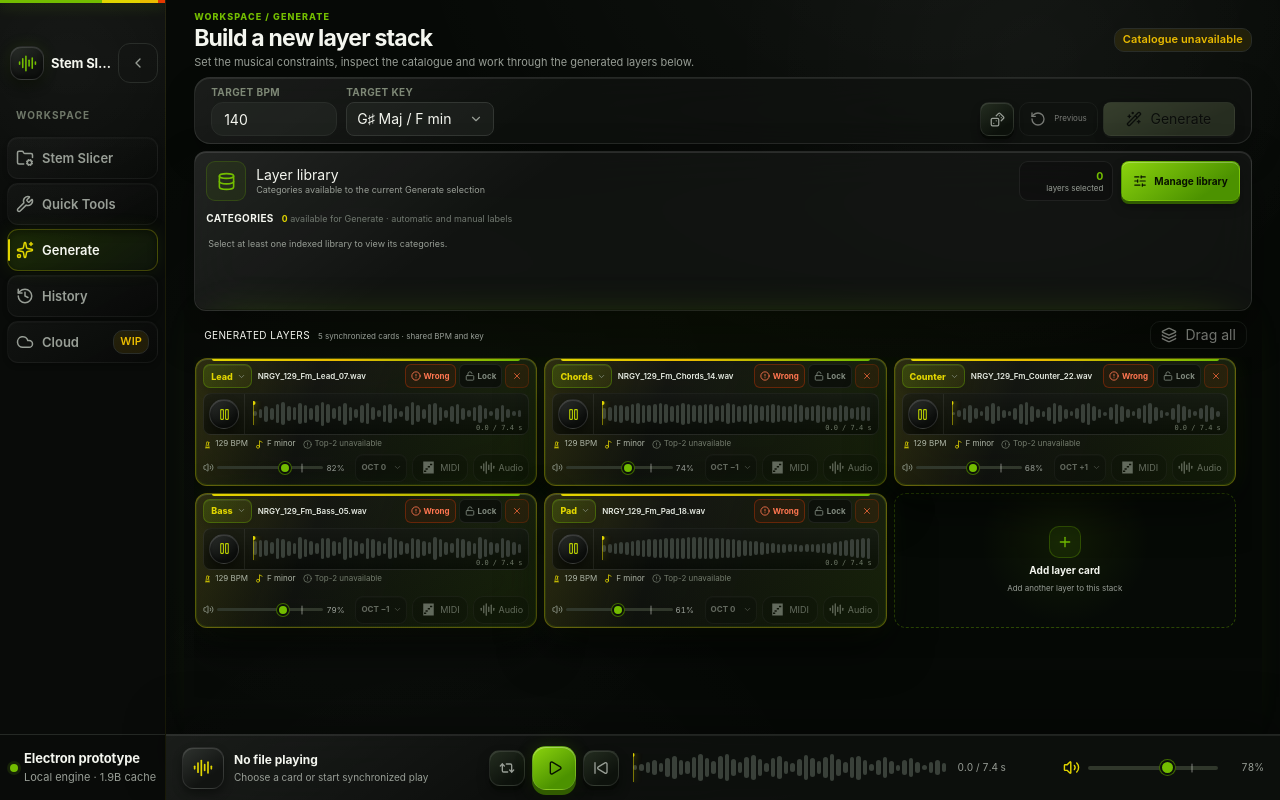
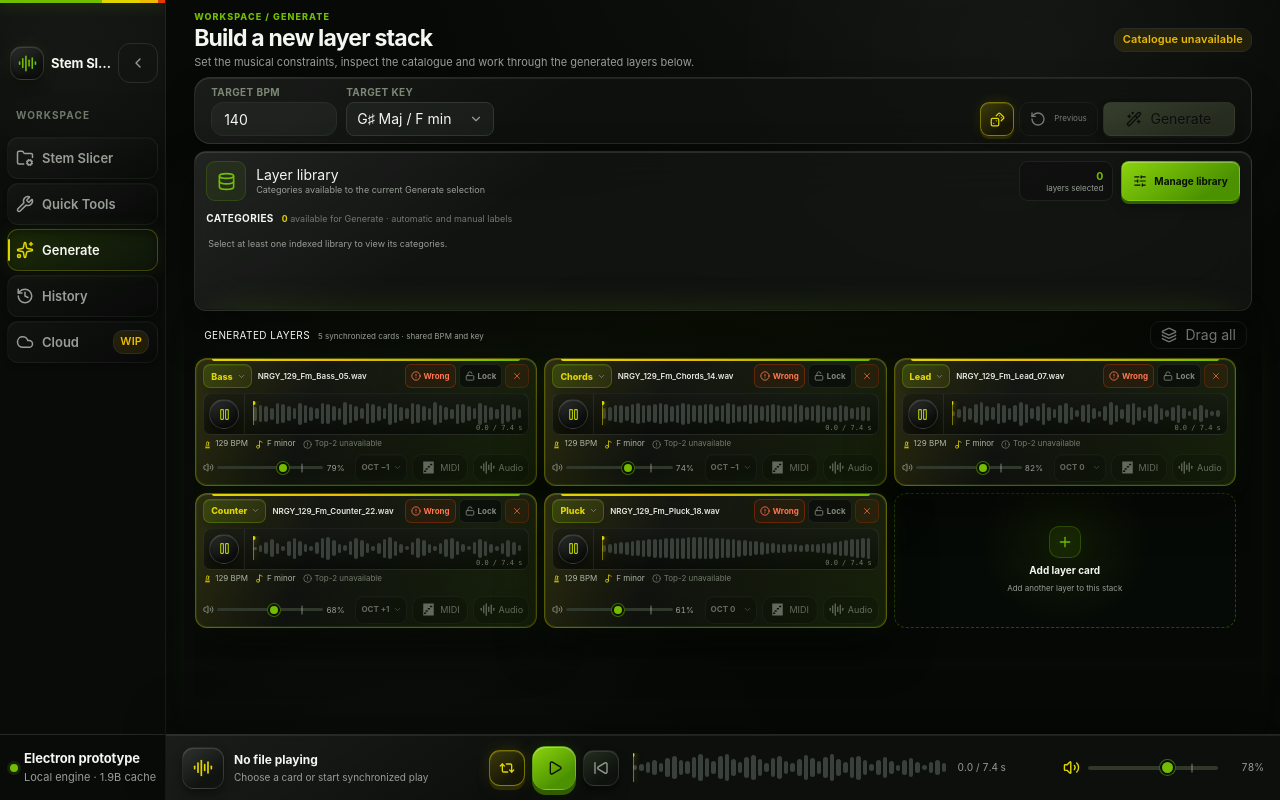
Before and after one commit to 98r5pt24vh-cmd/stem-slicer, a React (Vite) app in the folder electron-prototype/: page / in a window 1280 px wide. Built offline with nearby package versions, Linux system fonts and the light colour scheme.

Commit message:
feat: set generation startup defaults

```diff
--- a/electron-prototype/src/renderer/App.tsx
+++ b/electron-prototype/src/renderer/App.tsx
@@ -206,7 +206,7 @@ function pathFromDrop(event: React.DragEvent<HTMLElement>) {
   return file && window.stemSlicer ? window.stemSlicer.pathForFile(file) : ""
 }
 
-const INITIAL_LAYERS: GeneratedLayer[] = [
+const INITIAL_LAYER_TEMPLATES: GeneratedLayer[] = [
   {
     id: "lead",
     role: "Main idea",
@@ -258,10 +258,10 @@ const INITIAL_LAYERS: GeneratedLayer[] = [
     bars: [55, 70, 64, 48, 82, 76, 59, 43, 88, 73, 57, 45, 84, 79, 61, 47, 90, 75, 58, 44, 86, 77, 60, 46, 89, 74, 56, 42, 83, 78, 62, 49, 91, 72, 54, 41, 81, 76, 59, 45, 87, 71, 53, 40, 79, 68, 51, 38],
   },
   {
-    id: "pad",
-    role: "Atmosphere",
-    file: "NRGY_129_Fm_Pad_18.wav",
-    category: "Pad",
+    id: "pluck",
+    role: "Pluck",
+    file: "NRGY_129_Fm_Pluck_18.wav",
+    category: "Pluck",
     bpm: 129,
     keyName: "F minor",
     octave: 0,
@@ -270,6 +270,14 @@ const INITIAL_LAYERS: GeneratedLayer[] = [
     alternateKey: "A♭ major",
     bars: [28, 34, 42, 47, 53, 58, 63, 68, 72, 75, 78, 81, 83, 85, 86, 87, 88, 88, 87, 86, 84, 81, 78, 74, 70, 65, 60, 55, 50, 45, 41, 37, 34, 32, 31, 30, 31, 33, 36, 40, 45, 51, 58, 65, 71, 76, 80, 82],
   },
+]
+
+const INITIAL_LAYERS: GeneratedLayer[] = [
+  INITIAL_LAYER_TEMPLATES[3],
+  INITIAL_LAYER_TEMPLATES[1],
+  INITIAL_LAYER_TEMPLATES[0],
+  INITIAL_LAYER_TEMPLATES[2],
+  INITIAL_LAYER_TEMPLATES[4],
 ]
 
 const FALLBACK_LIBRARY: LibraryOverview = {
@@ -309,7 +317,7 @@ function usePlaybackClock(layers: GeneratedLayer[], stackPlayback: boolean) {
   const [soloId, setSoloId] = useState<string | null>(null)
   const [lastSoloId, setLastSoloId] = useState<string | null>(null)
   const [syncEnabled, setSyncEnabled] = useState(stackPlayback)
-  const [loopEnabled, setLoopEnabled] = useState(false)
+  const [loopEnabled, setLoopEnabled] = useState(true)
   const [mutedIds, setMutedIds] = useState<string[]>([])
   const [syncSoloId, setSyncSoloId] = useState<string | null>(null)
   const engineRef = useRef<SharedWebAudioEngine | null>(null)
@@ -319,7 +327,7 @@ function usePlaybackClock(layers: GeneratedLayer[], stackPlayback: boolean) {
   const soloIdRef = useRef<string | null>(null)
   const lastSoloIdRef = useRef<string | null>(null)
   const syncEnabledRef = useRef(stackPlayback)
-  const loopEnabledRef = useRef(false)
+  const loopEnabledRef = useRef(true)
   const mutedIdsRef = useRef(new Set<string>())
   const syncSoloIdRef = useRef<string | null>(null)
   const playingRef = useRef(false)
@@ -744,7 +752,7 @@ function usePlaybackClock(layers: GeneratedLayer[], stackPlayback: boolean) {
     commitPlaying(false)
     setError("")
     commitSyncEnabled(stackPlayback)
-    commitLoopEnabled(false)
+    commitLoopEnabled(true)
     commitMutedIds(new Set())
     commitSyncSoloId(null)
     commitLastSoloId(null)
@@ -1752,7 +1760,7 @@ function GenerateView({
 }) {
   const [bpm, setBpm] = useState(140)
   const [keyName, setKeyName] = useState("F minor")
-  const [randomKeyEnabled, setRandomKeyEnabled] = useState(false)
+  const [randomKeyEnabled, setRandomKeyEnabled] = useState(true)
   const [status, setStatus] = useState("Local Generate engine ready")
   const [selectionMessage, setSelectionMessage] = useState("")
   const [currentSeed, setCurrentSeed] = useState<number | null>(null)
@@ -3160,6 +3168,9 @@ function SourceLoopStudio({
       {draft ? (
         <>
           <section className="source-loop-editor-toolbar" aria-label="Loop settings and preview transport">
+                  <div className="mini-daw-project-settings">
+                    <Select id={`source-loop-key-${dialogSlug}`} label="Key / relative" value={keyFamilyForKey(draft.keyName)} onChange={(family) => { pausePreview(); setDraft({ ...draft, keyName: keyFromFamily(family, draft.keyName) }) }} options={TARGET_KEY_FAMILIES} optionLabel={compactKeyFamilyLabel} className="key-family-select" forceBelow />
+                  </div>
                   <div className="mini-daw-transport">
                     <div className="player-controls">
                       <button type="button" className={cn("player-key player-loop-key", loopEnabled && "is-active")} aria-pressed={loopEnabled} aria-label={loopEnabled ? "Disable loop playback" : "Enable loop playback"} onClick={toggleLoop}><Repeat2 aria-hidden="true" /></button>
@@ -3169,10 +3180,7 @@ function SourceLoopStudio({
                       <button type="button" className="player-key" aria-label="Stop and return to beginning" onClick={() => { pausePreview(); setProgress(0) }}><SkipBack aria-hidden="true" /></button>
                     </div>
                     <span className="mini-daw-time" aria-live="off"><b>{formatEditorClock(progress, draft.bpm)}</b><i>{formatEditorPosition(progress)}</i></span>
-                  </div>
-                  <div className="mini-daw-project-settings">
                     <label className="mini-daw-number-field"><span>BPM</span><Input type="number" min="40" max="300" value={draft.bpm} onChange={(event) => { pausePreview(); setDraft({ ...draft, bpm: Number(event.target.value) }) }} /></label>
-                    <Select id={`source-loop-key-${dialogSlug}`} label="Key / relative" value={keyFamilyForKey(draft.keyName)} onChange={(family) => { pausePreview(); setDraft({ ...draft, keyName: keyFromFamily(family, draft.keyName) }) }} options={TARGET_KEY_FAMILIES} optionLabel={compactKeyFamilyLabel} className="key-family-select" forceBelow />
                   </div>
                 </section>
 
```
Also changed, not shown: electron-prototype/src/styles/globals.css.
